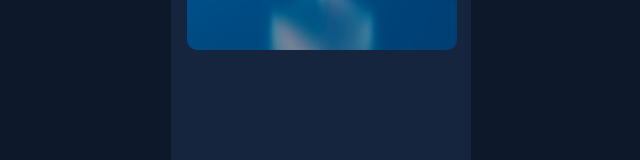
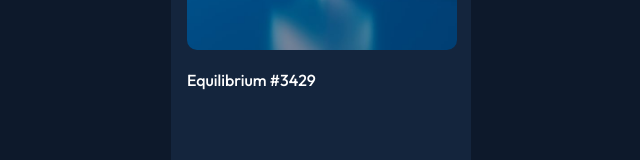
Before and after one commit to LeticiaFuruse/Estudos, a plain HTML site: page index.html in a window 1280 px wide. Shown: the part 386-546 px from the top of the page, without its empty margins (319-959 px from the left). Drawn offline with Linux system fonts and the light colour scheme.

Commit message:
adding title

```diff
--- a/index.css
+++ b/index.css
@@ -1,3 +1,5 @@
+@import url('https://fonts.googleapis.com/css2?family=Outfit:wght@100..900&display=swap');
+
 *{
     margin: 0;
     padding: 0;
@@ -5,17 +7,23 @@
     border: none;
 }
 :root{
+    --color-white-100: hsl(0, 0%, 100%);
+    --color-line:  hsl(215, 32%, 27%);
+
     --color-primary-100: hsl(215, 51%, 70%);
     --color-primary-90: hsl(178, 100%, 50%);
 
     --color-neutral-100: hsl(217, 54%, 11%);
     --color-neutral-90: hsl(216, 50%, 16%);
 
+    --font-tittle: 'Outfit', sans-serif;
+
 }
 
 /* body */
 body{
     background-color: var(--color-neutral-100);
+    font-family: var(--font-tittle);
     display: flex;
     justify-content: center;
     align-items: center;
@@ -26,6 +34,18 @@ body{
 p{
     font-size: 1.125rem;
 }
+
+h1{
+    font-size: 1.0rem;
+    color: var(--color-white-100);
+    font-weight: 500;
+    margin-left: 1rem;
+}
+
+
+
+
+
 
 /* container */
 .container{
--- a/index.html
+++ b/index.html
@@ -9,7 +9,7 @@
 <body>
     <div class="container">
       <img class="image" src="images/image-equilibrium.jpg" alt="">
-
+      <h1>Equilibrium #3429</h1>
     </div>
 </body>
 </html>
```
